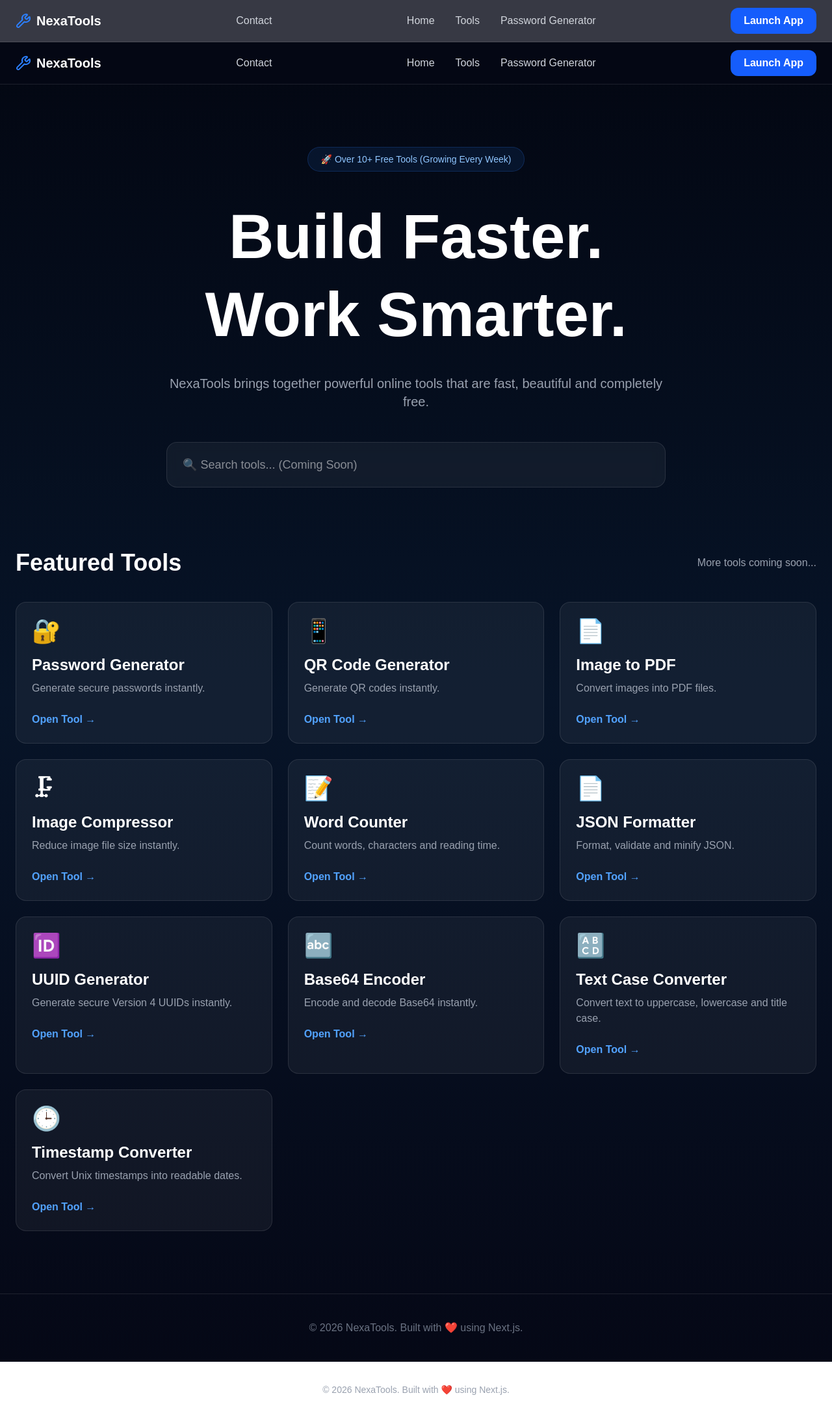
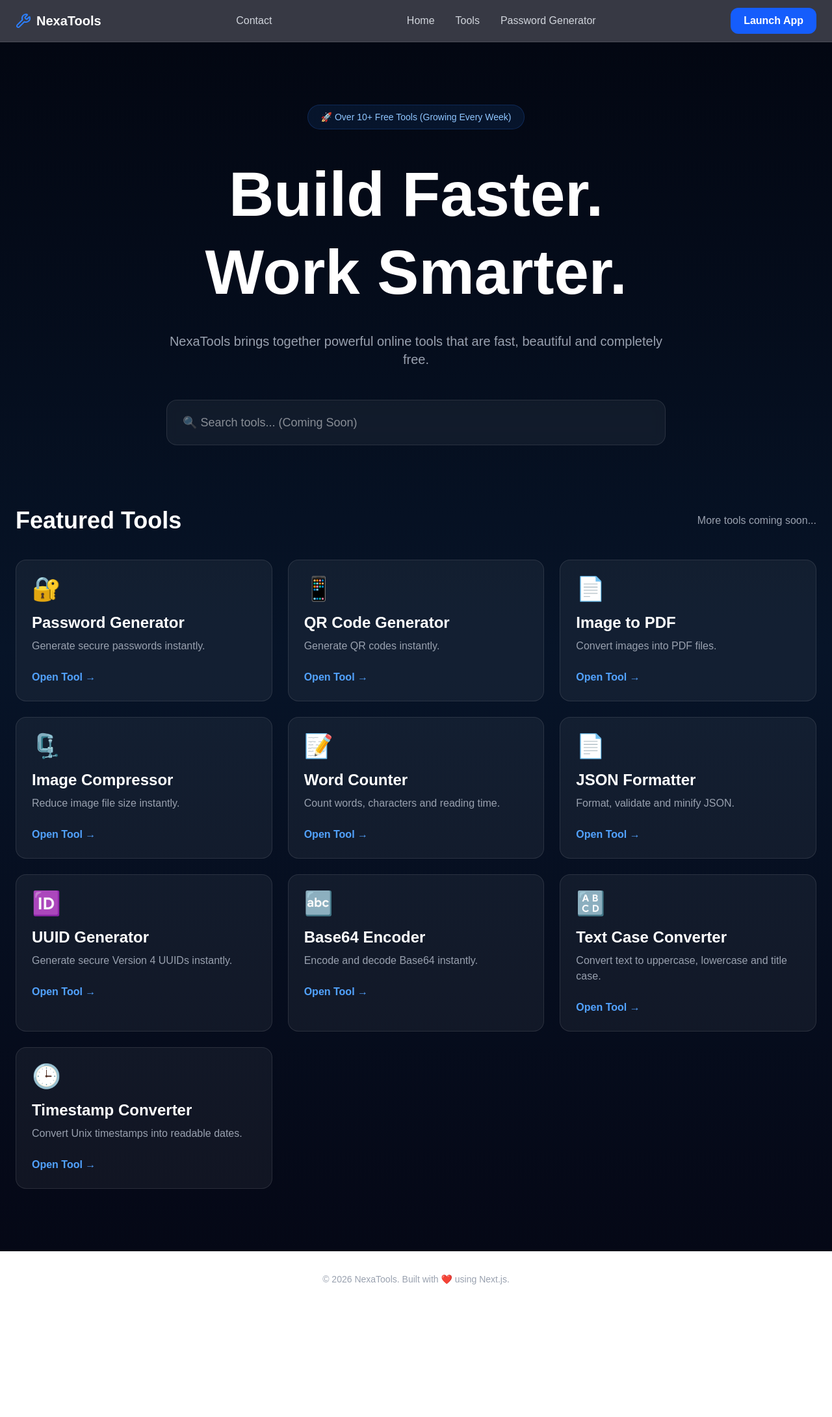
Before and after one commit to Bllackyy/nexatools, a Next.js app: page / in a window 1280 px wide. Shown: the whole page at 65% size. After the commit the page ends 2010 px from the top, so only its background shows below. Built offline with nearby package versions, Linux system fonts and the light colour scheme.

Commit message:
Remove duplicate footer

```diff
--- a/app/page.tsx
+++ b/app/page.tsx
@@ -1,13 +1,9 @@
-import Navbar from "@/components/Navbar";
 import Card from "@/components/Card";
 
 export default function Home() {
   return (
     <main className="min-h-screen bg-gradient-to-b from-[#030712] via-[#071428] to-[#050816] text-white">
-      <Navbar />
-
       <section className="mx-auto max-w-7xl px-6 pt-24 pb-24 text-center">
-
         <div className="inline-flex items-center rounded-full border border-blue-500/20 bg-blue-500/10 px-5 py-2 text-sm text-blue-300">
           🚀 Over 10+ Free Tools (Growing Every Week)
         </div>
@@ -29,13 +25,10 @@
             className="w-full max-w-3xl rounded-2xl border border-white/10 bg-white/5 px-6 py-5 text-lg backdrop-blur outline-none transition focus:border-blue-500"
           />
         </div>
-
       </section>
 
       <section className="mx-auto max-w-7xl px-6 pb-24">
-
         <div className="mb-10 flex items-center justify-between">
-
           <h2 className="text-4xl font-black">
             Featured Tools
           </h2>
@@ -43,11 +36,9 @@
           <span className="text-gray-400">
             More tools coming soon...
           </span>
-
         </div>
 
         <div className="grid gap-6 md:grid-cols-2 lg:grid-cols-3">
-
           <Card
             icon="🔐"
             title="Password Generator"
@@ -68,56 +59,57 @@
             description="Convert images into PDF files."
             href="/tools/image-to-pdf"
           />
+
           <Card
-  icon="🗜"
+            icon="🗜️"
             title="Image Compressor"
             description="Reduce image file size instantly."
             href="/tools/image-compressor"
           />
+
           <Card
             icon="📝"
             title="Word Counter"
             description="Count words, characters and reading time."
             href="/tools/word-counter"
           />
+
           <Card
             icon="📄"
             title="JSON Formatter"
             description="Format, validate and minify JSON."
             href="/tools/json-formatter"
           />
+
           <Card
             icon="🆔"
             title="UUID Generator"
             description="Generate secure Version 4 UUIDs instantly."
             href="/tools/uuid-generator"
           />
+
           <Card
             icon="🔤"
             title="Base64 Encoder"
             description="Encode and decode Base64 instantly."
             href="/tools/base64"
           />
+
           <Card
             icon="🔠"
             title="Text Case Converter"
             description="Convert text to uppercase, lowercase and title case."
             href="/tools/text-case-converter"
           />
+
           <Card
             icon="🕒"
             title="Timestamp Converter"
             description="Convert Unix timestamps into readable dates."
             href="/tools/timestamp-converter"
           />
-
         </div>
-
       </section>
-
-      <footer className="border-t border-white/10 py-10 text-center text-gray-500">
-        © 2026 NexaTools. Built with ❤️ using Next.js.
-      </footer>
     </main>
   );
 }
```
Lines whose indentation alone changed are shown as unchanged.
